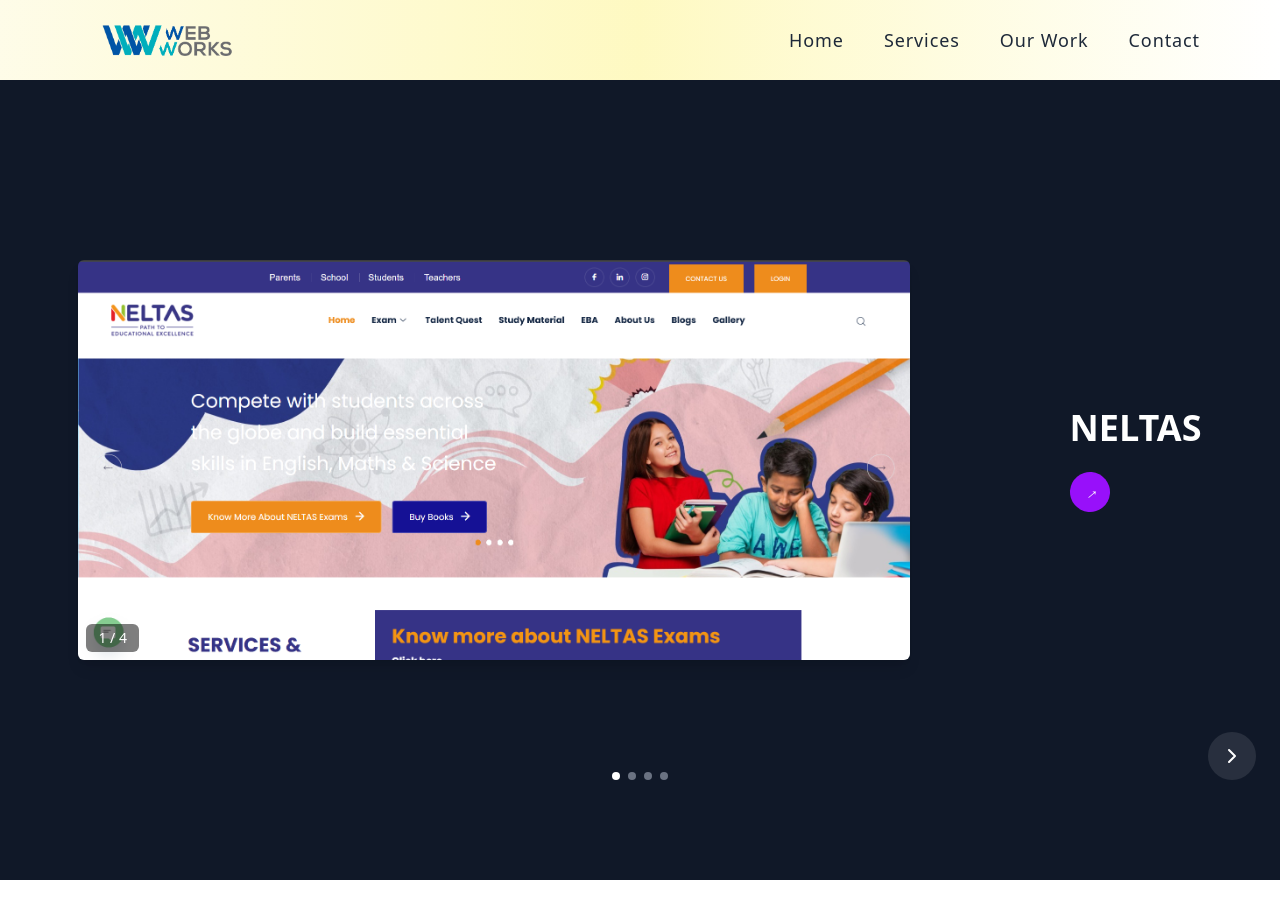
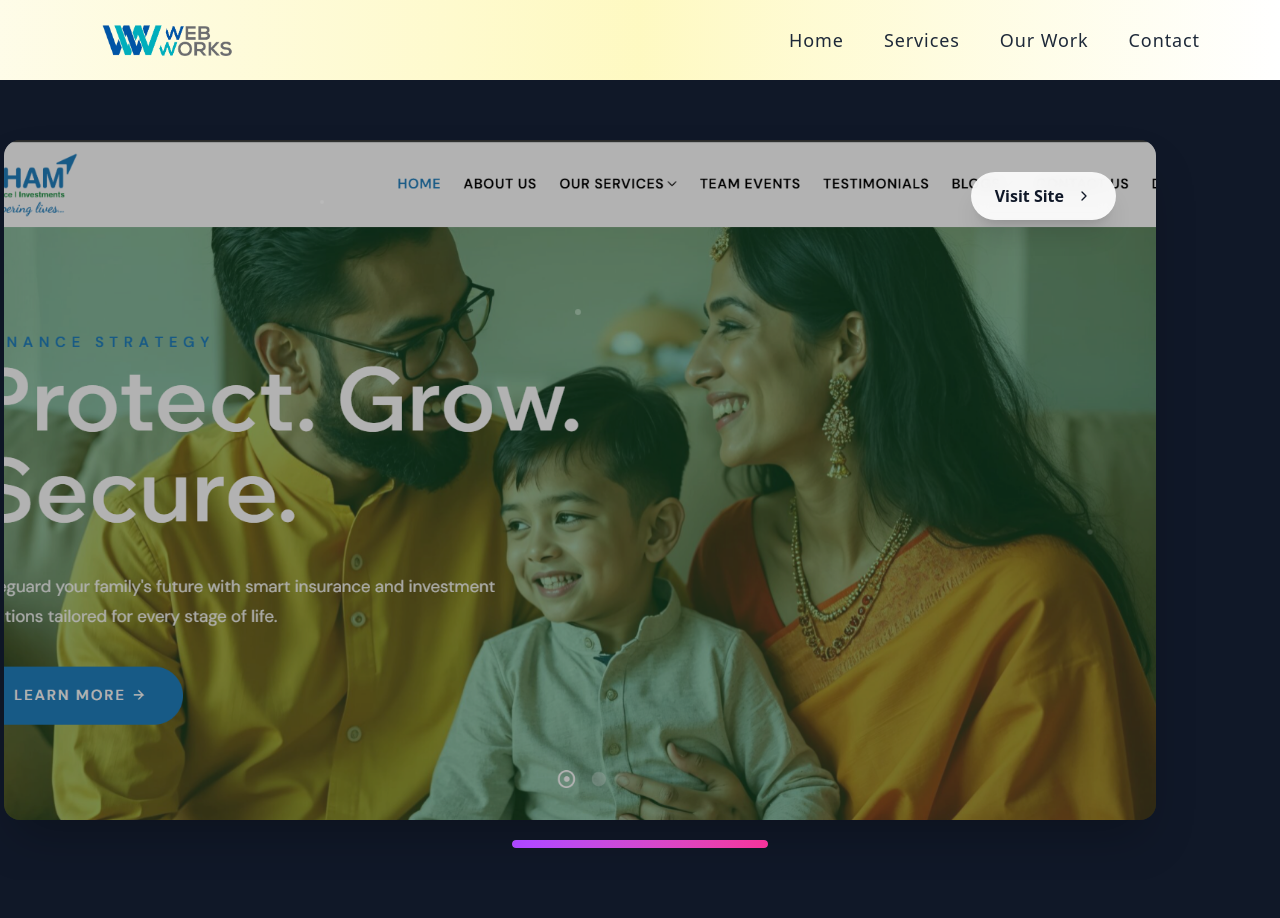
Before and after one commit to RoopTeja04/Web-Works-, a React (Vite) app in the folder client/: page /our-work in a window 1280 px wide. Shown: the top 918 px of the page. Before the commit the page ends 880 px from the top, so only its background shows below. Built offline with nearby package versions, Linux system fonts and the light colour scheme.

Commit message:
our section updated

```diff
--- a/client/src/components/OurWork.jsx
+++ b/client/src/components/OurWork.jsx
@@ -1,5 +1,5 @@
-import { useState } from "react";
-import { motion, AnimatePresence } from "framer-motion";
+import { useRef } from "react";
+import { motion, useScroll, useTransform } from "framer-motion";
 import { ChevronRight } from "lucide-react";
 import Image1 from "../images/project-1.png";
 import Image2 from "../images/project-2.png";
@@ -14,69 +14,118 @@
 ];
 
 const OurWork = () => {
-    const [index, setIndex] = useState(0);
+    const targetRef = useRef(null);
 
-    const nextProject = () => setIndex((prev) => (prev + 1) % projects.length);
+    const { scrollYProgress } = useScroll({
+        target: targetRef
+    });
 
-    const project = projects[index];
+    // Horizontal movement controlled by vertical scroll
+    const x = useTransform(scrollYProgress, [0, 1], ["0%", "-75%"]);
 
     return (
-        <div className="w-full min-h-screen bg-gray-900 text-white flex flex-col justify-center px-10 relative">
-            <div className="flex flex-row justify-center items-center pb-10 space-x-40">
-                {/* Left Side: Project Image with Animation */}
-                <div className="flex relative">
-                    <AnimatePresence mode="wait">
-                        <motion.img
-                            key={project.image}
-                            src={project.image}
-                            alt={project.name}
-                            className="w-full object-contain rounded-md shadow-lg"
-                            style={{ height: '50vh' }}
-                            initial={{ opacity: 0 }}
-                            animate={{ opacity: 1 }}
-                            exit={{ opacity: 0 }}
-                            transition={{ duration: 0.8 }}
-                        />
-                    </AnimatePresence>
+        <div
+            ref={targetRef}
+            className="relative h-[400vh] bg-gray-900"
+        >
+            <div className="sticky top-0 h-screen flex items-center overflow-hidden">
 
-                    {/* Image Index / Total at Bottom Left */}
-                    <div className="absolute bottom-2 left-2 bg-black/50 text-white px-3 py-1 rounded-md text-sm">
-                        {index + 1} / {projects.length}
-                    </div>
-                </div>
+                {/* Horizontal Moving Container */}
+                <motion.div
+                    style={{ x }}
+                    className="flex gap-12 px-16"
+                >
+                    {projects.map((project, index) => (
+                        <motion.div
+                            key={index}
+                            className="min-w-[90vw] relative"
+                            initial={{ opacity: 0, scale: 0.9 }}
+                            whileInView={{ opacity: 1, scale: 1 }}
+                            viewport={{ once: true, amount: 0.3 }}
+                            transition={{ duration: 0.8, delay: index * 0.1 }}
+                        >
 
-                {/* Right Side: Project Info */}
-                <div className="flex flex-col items-start justify-start gap-6">
-                    <h1 className="text-4xl font-bold">{project.name}</h1>
+                            {/* Project Card with Background Image */}
+                            <motion.div
+                                className="relative w-full h-[85vh] rounded-2xl overflow-hidden shadow-2xl"
+                                style={{
+                                    backgroundImage: `url(${project.image})`,
+                                    backgroundSize: 'cover',
+                                    backgroundPosition: 'center',
+                                    backgroundRepeat: 'no-repeat'
+                                }}
+                                whileHover={{ scale: 1.02 }}
+                                transition={{ type: "spring", stiffness: 300 }}
+                            >
+                                {/* Dark Overlay for Better Button Visibility */}
+                                <div className="absolute inset-0 bg-black/30" />
 
-                    <a
-                        href={project.link}
-                        target="_blank"
-                        rel="noopener noreferrer"
-                        className="w-10 h-10 bg-purple-600 rounded-full flex items-center justify-center -rotate-40 hover:scale-105 transition duration-300 ease-in-out"
-                    >
-                        →
-                    </a>
-                </div>
-            </div>
+                                {/* Visit Site Button Overlay */}
+                                <motion.div
+                                    className="absolute top-8 right-10"
+                                    initial={{ opacity: 0, scale: 0.8 }}
+                                    whileInView={{ opacity: 1, scale: 1 }}
+                                    transition={{ duration: 0.6, delay: 0.3 }}
+                                >
+                                    <motion.a
+                                        href={project.link}
+                                        target="_blank"
+                                        rel="noopener noreferrer"
+                                        className="flex items-center gap-3 px-6 py-3 bg-white/90 backdrop-blur-sm text-gray-900 font-semibold rounded-full shadow-xl hover:bg-white transition-all duration-300"
+                                        whileHover={{
+                                            scale: 1.1,
+                                            boxShadow: "0 15px 30px rgba(0,0,0,0.3)",
+                                            y: -2
+                                        }}
+                                        whileTap={{ scale: 0.95 }}
+                                        transition={{ type: "spring", stiffness: 400, damping: 17 }}
+                                    >
+                                        Visit Site
+                                        <ChevronRight className="w-4 h-4" />
+                                    </motion.a>
+                                </motion.div>
 
-            {/* Dots fixed at bottom center */}
-            <div className="absolute bottom-25 left-1/2 -translate-x-1/2 flex gap-2">
-                {projects.map((_, i) => (
-                    <span
+                            </motion.div>
+                        </motion.div>
+                    ))}
+                </motion.div>
+
+                {/* Scroll Progress Indicator */}
+                <motion.div
+                    className="absolute bottom-8 left-1/2 transform -translate-x-1/2 w-64 h-2 bg-white/20 rounded-full overflow-hidden"
+                    initial={{ opacity: 0 }}
+                    animate={{ opacity: 1 }}
+                    transition={{ delay: 1 }}
+                >
+                    <motion.div
+                        className="h-full bg-gradient-to-r from-purple-500 to-pink-500 rounded-full"
+                        style={{ scaleX: scrollYProgress }}
+                        transformOrigin="left"
+                    />
+                </motion.div>
+
+                {/* Floating Elements for Depth */}
+                {[...Array(4)].map((_, i) => (
+                    <motion.div
                         key={i}
-                        className={`w-2 h-2 rounded-full ${i === index ? "bg-white" : "bg-gray-500"}`}
+                        className="absolute w-1 h-1 bg-white/30 rounded-full"
+                        style={{
+                            left: `${25 + (i * 20)}%`,
+                            top: `${20 + (i * 15)}%`,
+                            y: useTransform(scrollYProgress, [0, 1], [0, -(40 + i * 10)])
+                        }}
+                        animate={{
+                            opacity: [0.3, 0.7, 0.3],
+                            scale: [1, 1.5, 1],
+                        }}
+                        transition={{
+                            duration: 2 + i * 0.5,
+                            repeat: Infinity,
+                            ease: "easeInOut"
+                        }}
                     />
                 ))}
             </div>
-
-            {/* Next Button fixed at bottom right */}
-            <button
-                onClick={nextProject}
-                className="absolute bottom-25 right-6 p-3 bg-white/10 rounded-full cursor-pointer"
-            >
-                <ChevronRight size={24} />
-            </button>
         </div>
     );
 };
```
